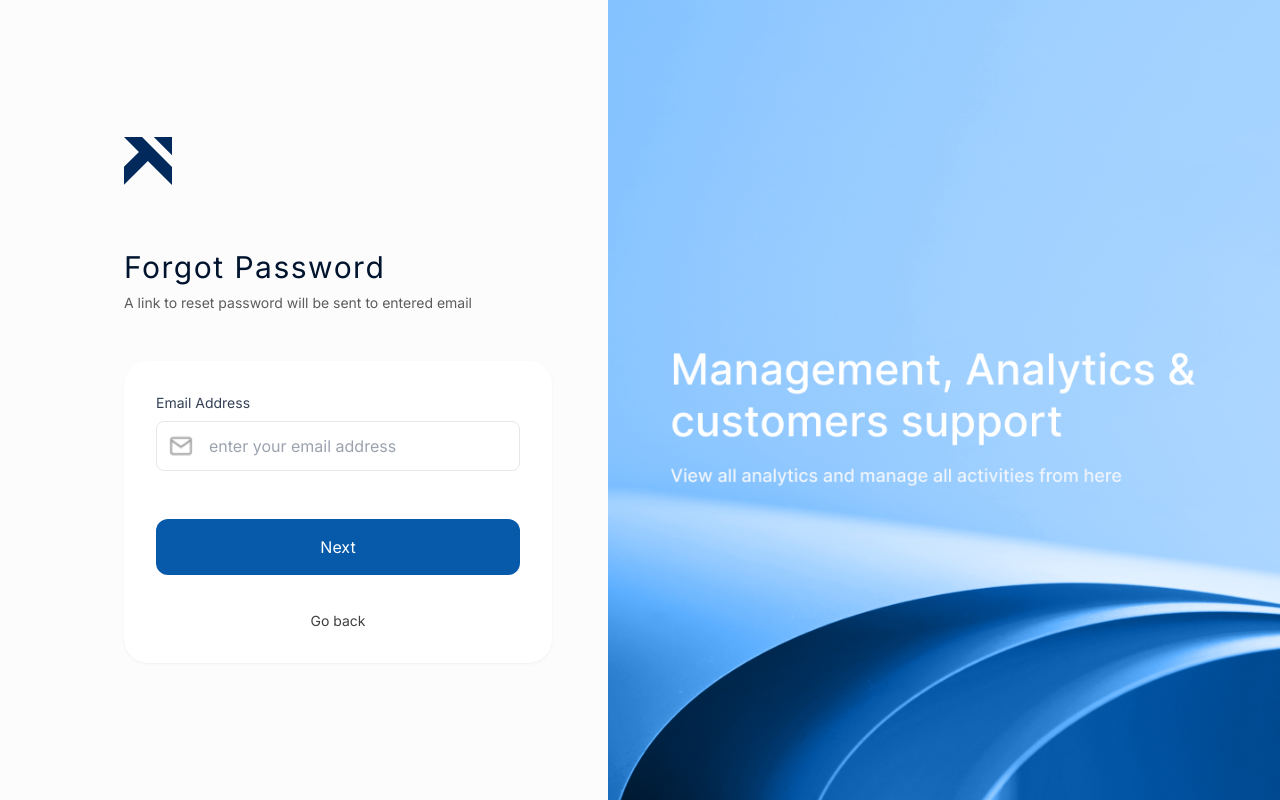
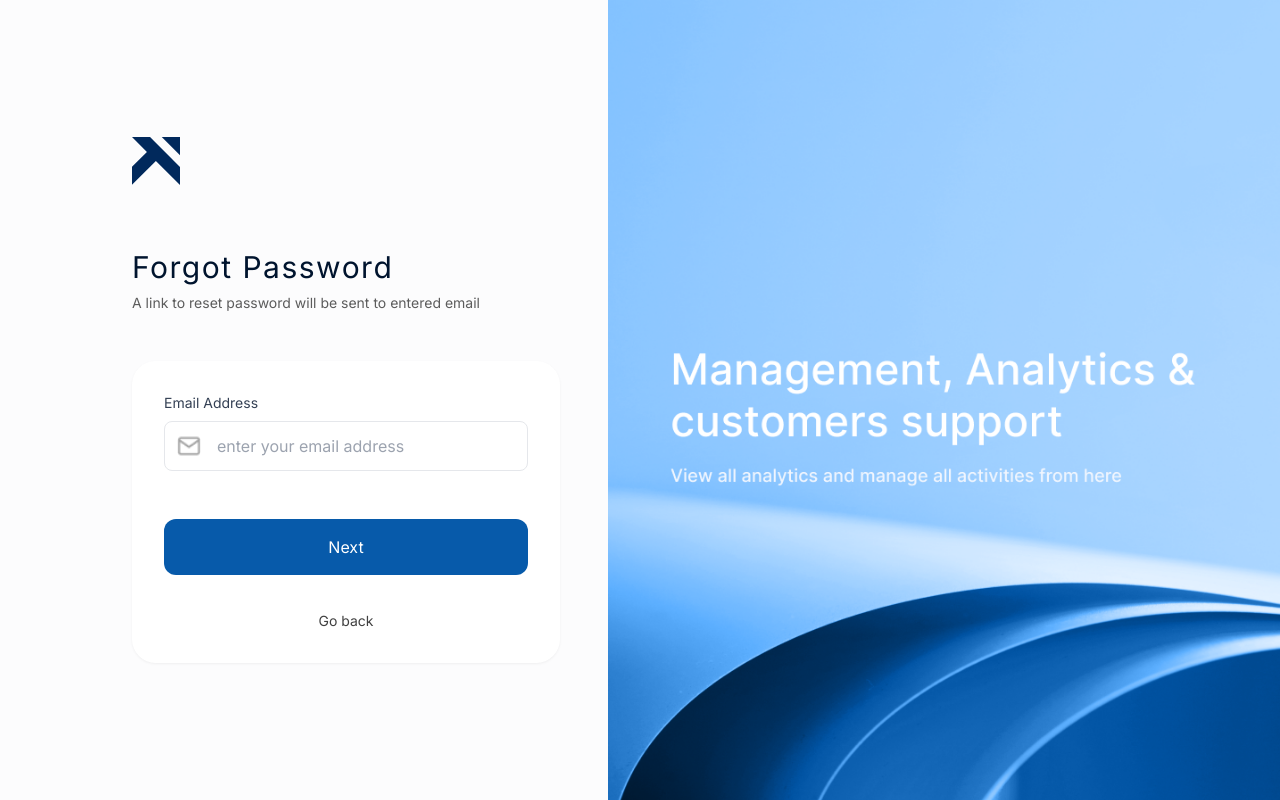
Before and after one commit to popsam22/lantan-frontend, a React (Vite) app: page /reset-password in a window 1280 px wide. Built offline with nearby package versions, Linux system fonts and the light colour scheme.

Commit message:
fix: forgot password

```diff
--- a/src/pages/register/ForgotPassword.tsx
+++ b/src/pages/register/ForgotPassword.tsx
@@ -8,7 +8,7 @@ const ForgotPassword = () => {
   return (
     <section>
       <div className="flex justify-between flex-1 overflow-hidden h-screen bg-[#FCFCFD]">
-        <div className="flex flex-1 flex-col m-20 pl-5 justify-center w-full relative left-6">
+        <div className="flex flex-1 flex-col m-20 pl-5 justify-center w-full relative left-8">
           <div className="mb-16">
             <img
               src={Lantan}
```
